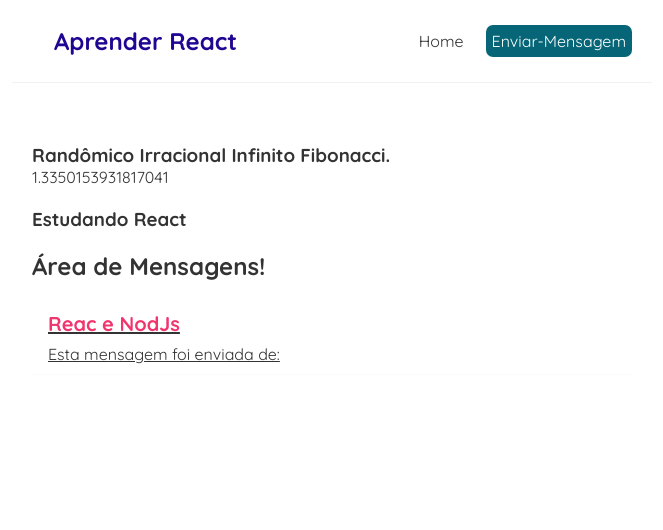
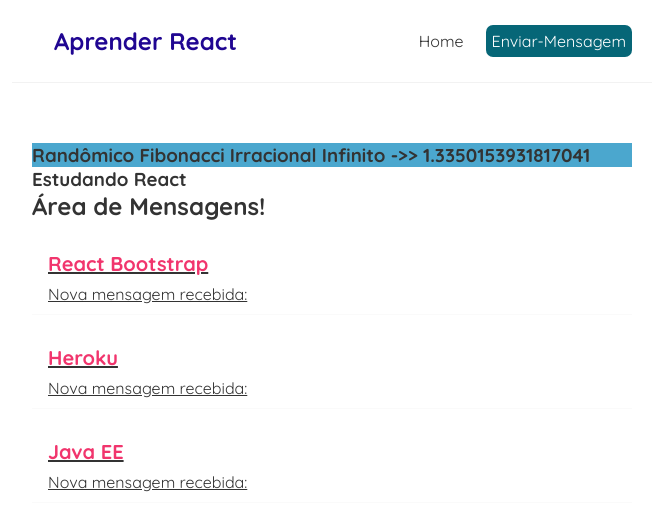
Before and after one commit to Olifrans/full-course-react-olifrans-blog, a React (Create React App) app: page / in a window 1280 px wide. Shown: the top 530 px of the page, without its empty margins (308-971 px from the left). Built offline with nearby package versions, Linux system fonts and the light colour scheme; data requests are answered from the project's data file.

Commit message:
Missão-Cumprida!!!!

```diff
--- a/data/db.json
+++ b/data/db.json
@@ -1,10 +1,22 @@
 {
   "mensagens": [
     {
-      "title": "Reac e NodJs",
-      "body": "Estudando Reac e NodJs",
+      "title": "React Bootstrap",
+      "body": "O framework front-end mais popular, reconstruído para React.",
       "author": "",
       "id": 1
+    },
+    {
+      "title": "Heroku",
+      "body": "Plataforma de nuvem como serviço que suporta várias linguagens de programação.",
+      "author": "",
+      "id": 2
+    },
+    {
+      "title": "Java EE",
+      "body": "O Java Platform, Enterprise Edition (Java EE) é o padrão em software corporativo orientado pela comunidade. O Java EE é desenvolvido usando o Java Community Process , com contribuições de especialistas do setor, organizações comerciais e de código aberto, grupos de usuários Java e inúmeras pessoas. Cada versão integra novos recursos que se alinham às necessidades do setor, aprimoram a portabilidade de aplicativos e aumentam a produtividade do desenvolvedor.",
+      "author": "",
+      "id": 3
     }
   ]
 }
--- a/src/DetailsMsn.js
+++ b/src/DetailsMsn.js
@@ -25,7 +25,7 @@
       {mensagen && (
         <article>
           <h2>{mensagen.title}</h2>
-          <p>Mensagem enviada de: {mensagen.author}</p>
+          <p>Nova Mensagem: {mensagen.author}</p>
           <div>{mensagen.body}</div>
           <button onClick={handleClickDelete}>Excluir Mensagem</button>
         </article>
--- a/src/Home.js
+++ b/src/Home.js
@@ -10,12 +10,11 @@
 
   return (
     <div className="home">
-      <h3>Randômico Irracional Infinito Fibonacci.</h3>
-      <p> {Math.random() * 1.618} </p>
-      <br />
+      <h3 style={{ backgroundColor: "#4ba7ce", borderRadius: "7.1.618px" }}>
+        Randômico Fibonacci Irracional Infinito ->> {Math.random() * 1.618}{" "}
+      </h3>
+
       <h3>Estudando React</h3>
-      <br />
-
       {error && <div>{error}</div>}
       {isPending && <div>Loading...</div>}
       {mensagens && (
--- a/src/ListarMsn.js
+++ b/src/ListarMsn.js
@@ -8,7 +8,7 @@
         <div className="msn-preview" key={msn.id}>
           <Link to={`/mensagen/${msn.id}`}>
             <h2>{msn.title}</h2>
-            <p>Esta mensagem foi enviada de: {msn.author}</p>
+            <p>Nova mensagem recebida: {msn.author}</p>
           </Link>
         </div>
       ))}
```
